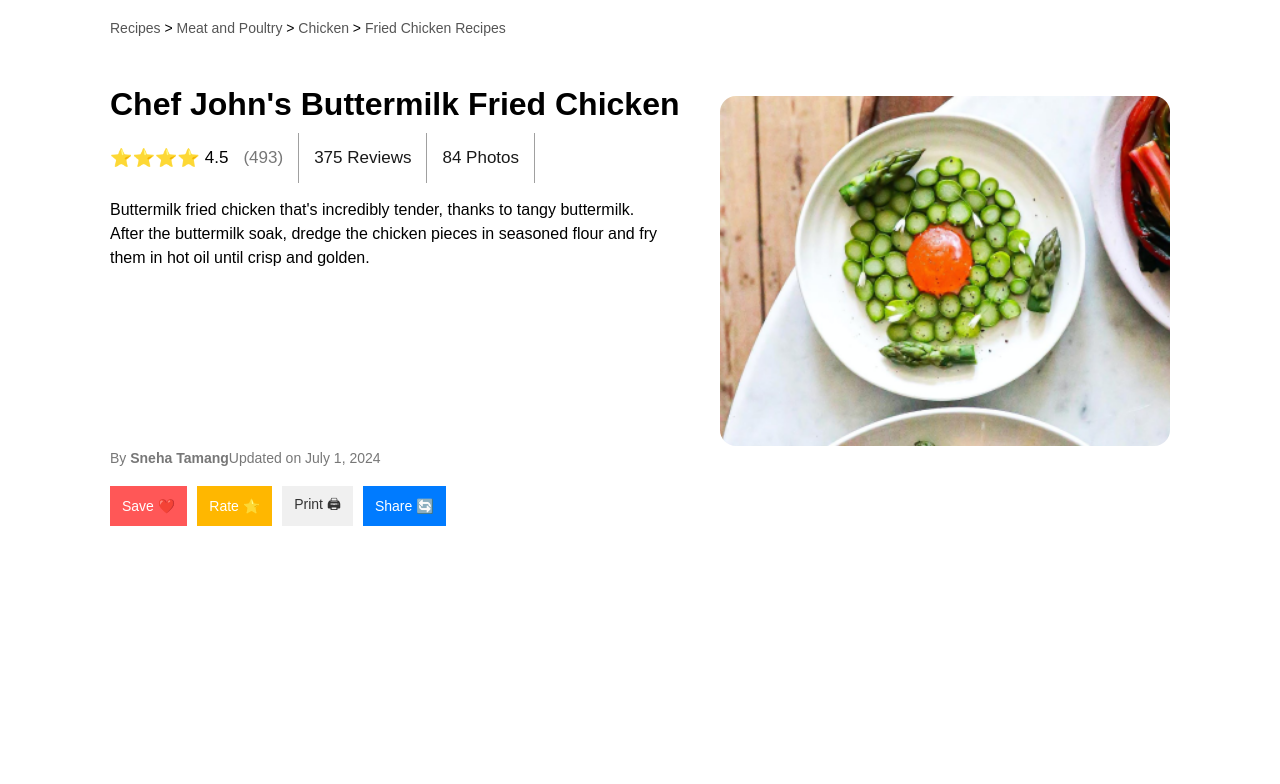
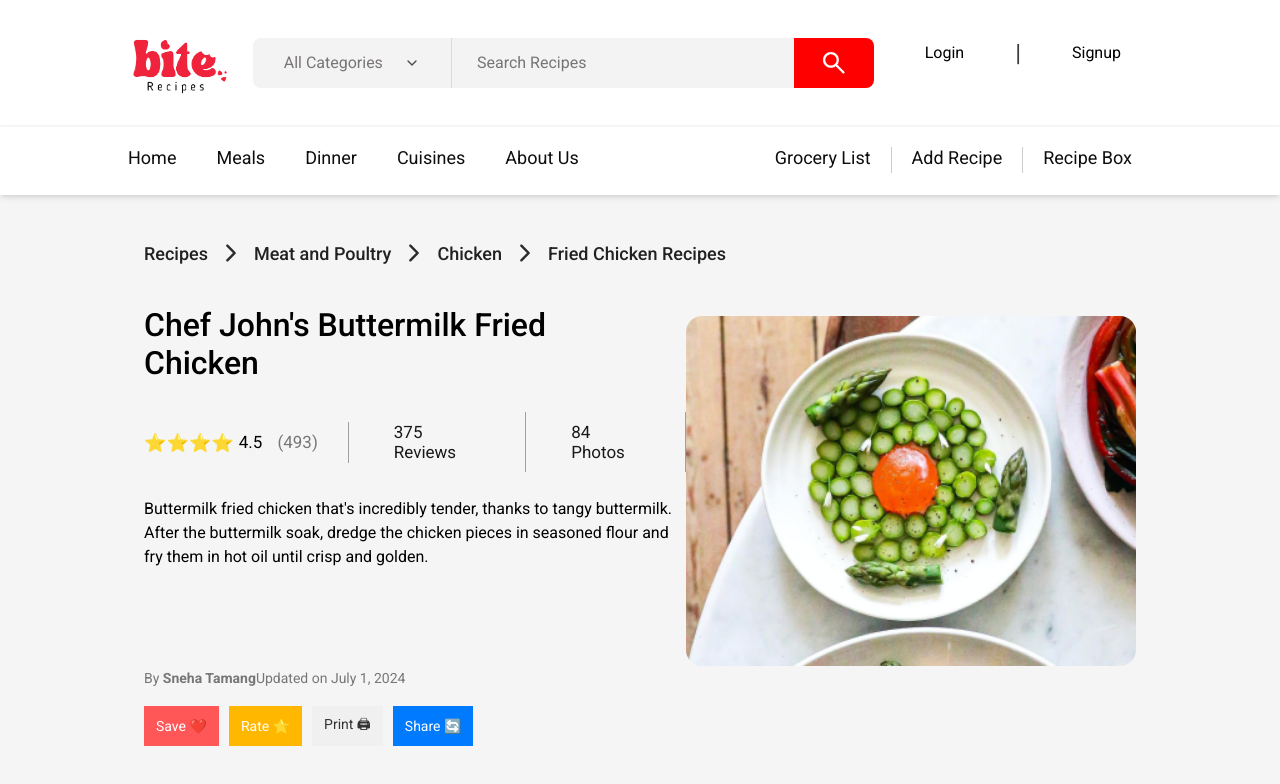
Before and after one commit to sneha-at-hub/recipe-sharing-application, a React (Vite) app in the folder frontend/: page /detail in a window 1280 px wide. Shown: the top 784 px of the page. Built offline with nearby package versions, Linux system fonts and the light colour scheme.

Commit message:
detail page

```diff
--- a/frontend/src/App.jsx
+++ b/frontend/src/App.jsx
@@ -15,7 +15,7 @@ const App = () => {
 
 
     <div className='app'>
-      {/* <Navbar /> */}
+      <Navbar />
 
       <Routes>
 
--- a/frontend/src/index.css
+++ b/frontend/src/index.css
@@ -1,10 +1,10 @@
-@import url('https://fonts.googleapis.com/css2?family=Roboto:ital,wght@0,100;0,300;0,400;0,500;0,700;0,900;1,100;1,300;1,400;1,500;1,700;1,900&display=swap');
+@import url('https://fonts.googleapis.com/css2?family=Roboto:ital,wght@0,100;0,300;0,400;0,500;0,700;0,900;1,100;1,300;1,400;1,500;1,700&display=swap');
 *{
   padding: 0;
   margin: 0;
   font-family: "Roboto", sans-serif;
   box-sizing: border-box;
-  font-family: "Poppins", sans-serif;
+
 }
 
 body{
--- a/frontend/src/pages/Detail/Detail.css
+++ b/frontend/src/pages/Detail/Detail.css
@@ -1,31 +1,49 @@
 .recipe-card {
-    max-width: 1100px;
+   width: 80%;
     margin: 0 auto;
-    padding: 20px;
-    font-family: Arial, sans-serif;
+    margin-top: 70px;
+
 }
 
 .detail-heading{
     display: flex;
-    font-weight: 600;
+    font-weight: 500;
     font-size: 32px;
     margin-bottom: 10px;
+    max-width: 450px;
+
 }
 
 .breadcrumb {
-    font-size: 14px;
-    margin-bottom: 10px;
+    font-size: 18px;
+    margin-bottom: -10px;
+    display: flex;
+    align-items: center;
+
+    font-weight: 500;
+    font-style: normal;
+
 }
 
 .breadcrumb a {
-    color: #555;
+    color: #212121;
     text-decoration: none;
+    margin-right: 10px;
+    margin-left: 10px;
+
+}
+
+.breadcrumb a:first-child{
+    margin-left: 0px;
 }
 
 .breadcrumb a:hover {
     text-decoration: underline;
 }
-
+.forward{
+    font-size: 26px;
+    color: #2b2b2b;
+}
 
 .ratings {
     display: flex;
@@ -37,6 +55,7 @@
 .stars {
     font-size: 18px;
     color: #ffa500;
+
 }
 
 .rating-value {
@@ -124,15 +143,32 @@
 }
 
 .box{
-    padding-right: 15px;
+
+    padding: 10px 40px 10px 30px;
+    margin-top: 20px;
+    margin-bottom: 10px;
 
 
-    height: 50px;
+
     border-right:1px solid #a0a0a0 ;
 }
+
+.box:first-child{
+    padding: 10px 30px 10px 0;
+
+}
+
 
 .seperating-detail{
     display: flex;
     margin-top: 50px;
     justify-content: space-between;
 }
+
+
+.home-container {
+    background-color:#F5F5F5; /* Set background color to gray */
+    min-height: 100vh; /* Ensure it covers the full height of the viewport */
+    margin-top: 150px;
+    padding: 20px; /* Optional: Add padding to avoid content touching the edges */
+}
--- a/frontend/src/pages/Detail/Detail.jsx
+++ b/frontend/src/pages/Detail/Detail.jsx
@@ -1,16 +1,23 @@
 import React from 'react';
 import './Detail.css'; // Import the CSS file for styling
 import { assets } from '../../assets/assets';
+import { IoIosArrowForward } from 'react-icons/io';
+
 
 function Detail() {
     return (
-        <div className="recipe-card">
-            <div className="breadcrumb">
-                <a href="#">Recipes</a> &gt;
-                <a href="#"> Meat and Poultry</a> &gt;
-                <a href="#"> Chicken</a> &gt;
-                <a href="#"> Fried Chicken Recipes</a>
-            </div>
+        <div className="home-container">
+                    <div className="recipe-card">
+<div className="breadcrumb">
+    <a href="#">Recipes</a>
+    <IoIosArrowForward className='forward' />
+    <a href="#">Meat and Poultry</a>
+    <IoIosArrowForward className='forward'/>
+    <a href="#">Chicken</a>
+    <IoIosArrowForward className='forward' />
+    <a href="#">Fried Chicken Recipes</a>
+</div>
+
 
             <div className="seperating-detail">
             <div className="main-detail">
@@ -61,6 +68,9 @@ function Detail() {
             </div>
 
         </div>
+
+        </div>
+
     );
 }
 
```
